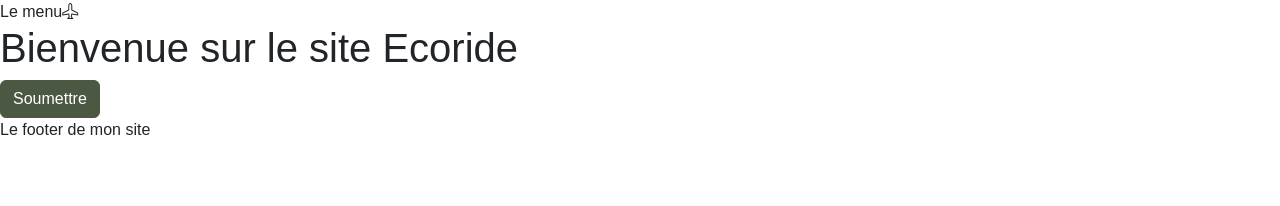
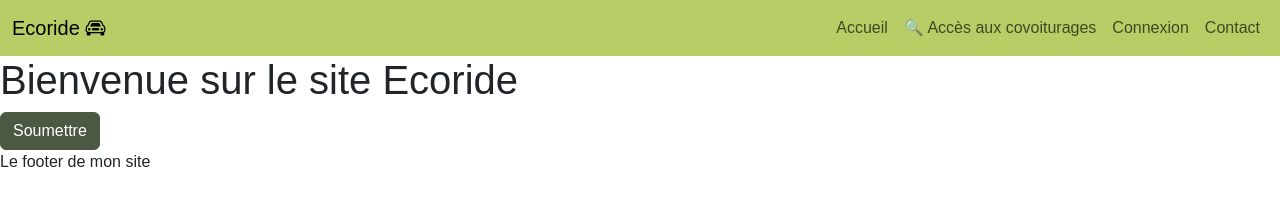
Before and after one commit to Ultimate35000/ECORIDEFRONTEND, a website with bundled scripts: page index.html in a window 1280 px wide. Built offline with nearby package versions, Linux system fonts and the light colour scheme; files whose address does not match are found by name; a web font is replaced by a local one.

Commit message:
Ajout barre de navigation

```diff
--- a/index.html
+++ b/index.html
@@ -14,7 +14,32 @@
 </head>
 <body>
 
-    <header>Le menu<i class="bi bi-airplane"></i></header>
+    <header>
+        <nav class="navbar navbar-expand-lg bg-dark" data-bs-theme="primary">
+            <div class="container-fluid">
+              <a class="navbar-brand" href="/">Ecoride <i class="bi bi-car-front"></i> </a>
+              <button class="navbar-toggler" type="button" data-bs-toggle="collapse" data-bs-target="#navbarSupportedContent" aria-controls="navbarSupportedContent" aria-expanded="false" aria-label="Toggle navigation">
+                <span class="navbar-toggler-icon"></span>
+              </button>
+              <div class="collapse navbar-collapse" id="navbarSupportedContent">
+                <ul class="navbar-nav ms-auto mb-2 mb-lg-0">
+                  <li class="nav-item">
+                    <a class="nav-link" href="/">Accueil</a>
+                  </li>
+                  <li class="nav-item">
+                    <a class="nav-link" href="/galerie">&#128269; Accès aux covoiturages</a>
+                  </li>
+                  <li class="nav-item">
+                    <a class="nav-link" href="#">Connexion</a>
+                  </li>
+                  <li class="nav-item">
+                    <a class="nav-link" href="#">Contact</a>
+                  </li>
+                </ul>
+              </div>
+            </div>
+          </nav>
+    </header>
 
     <main id="main-page">
 
```
